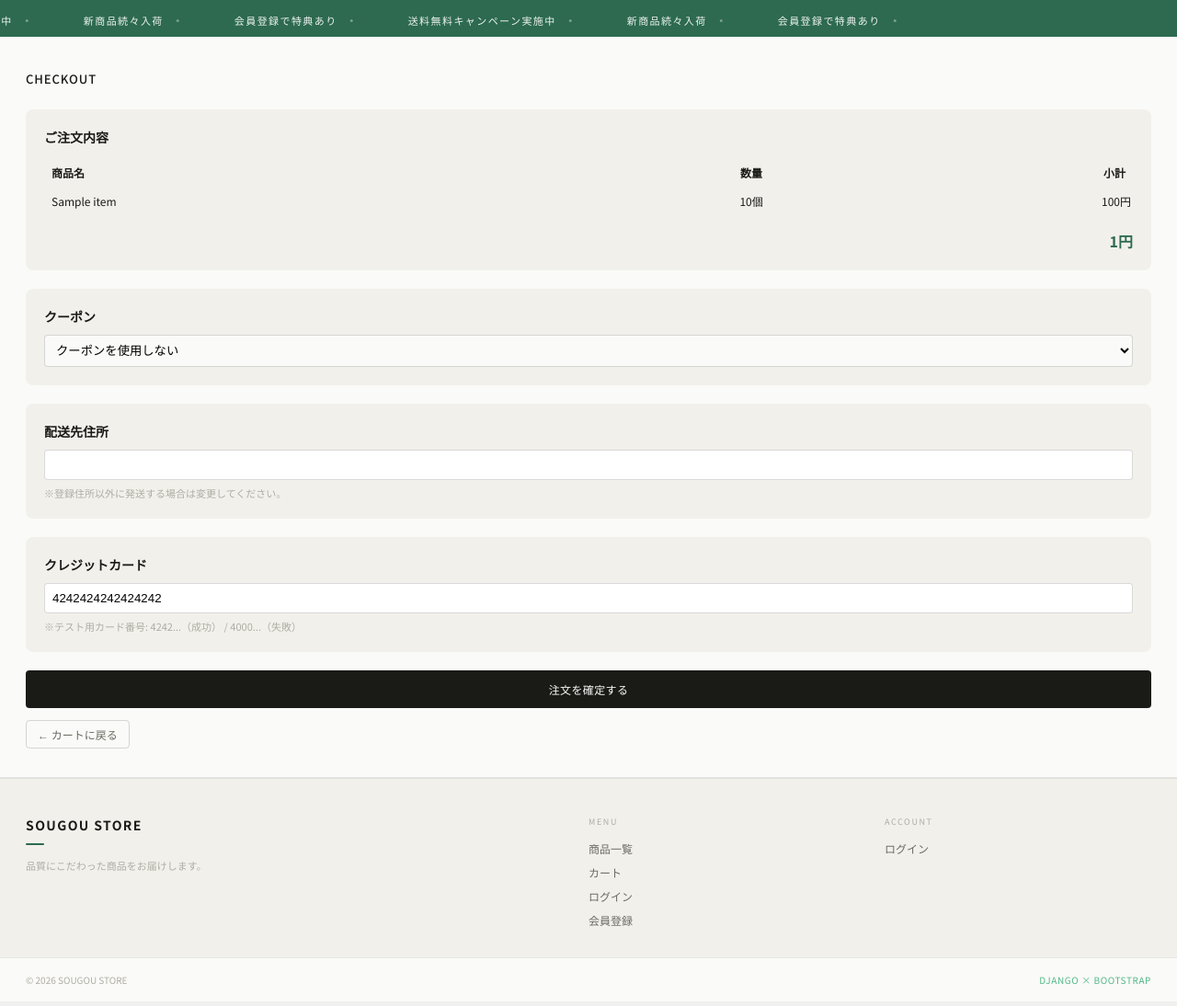
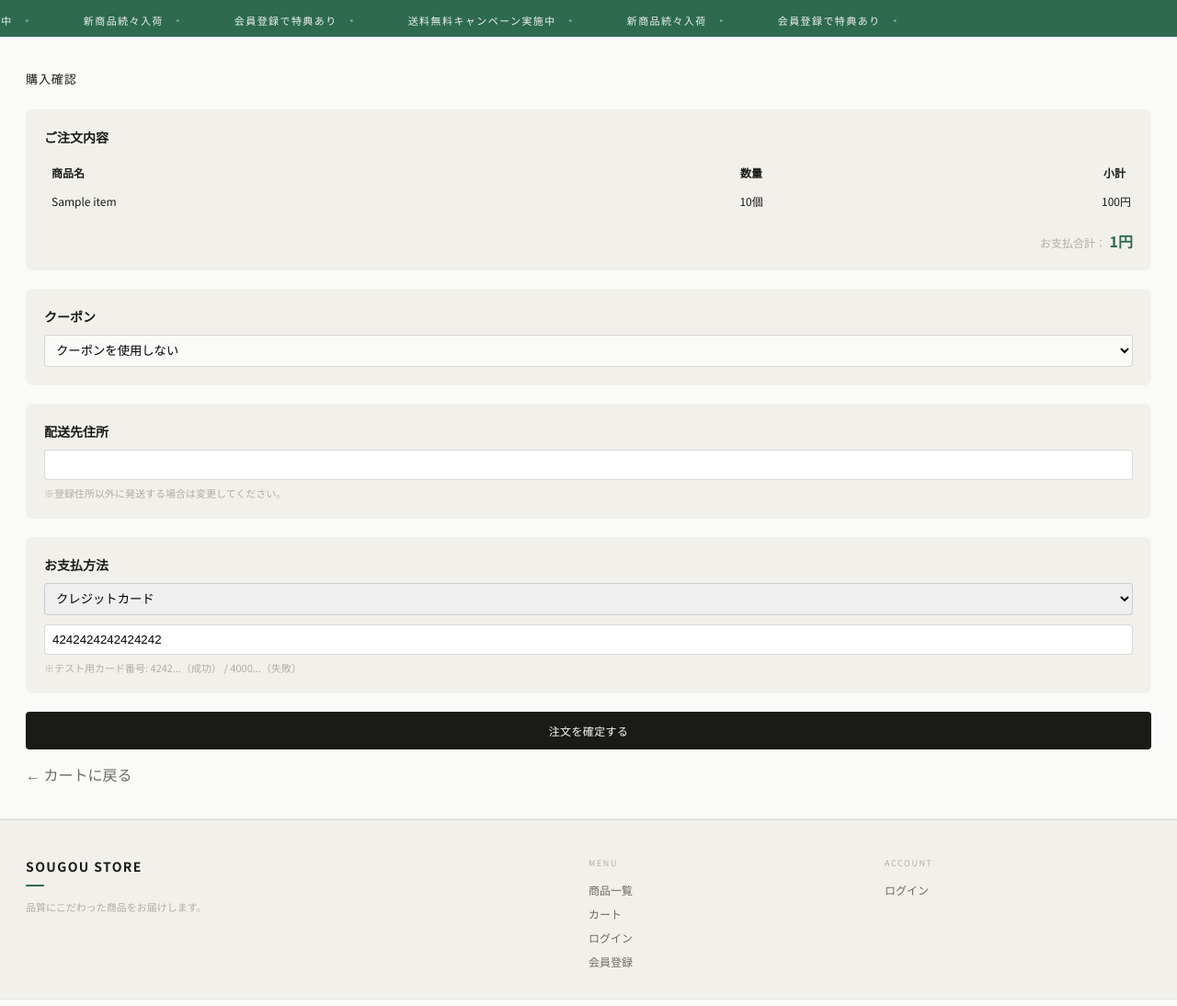
Before and after one commit to Yagoshi/sougou-enshu, a Django app: template store/templates/store/checkout.html in a window 1280 px wide. Shown: the part 54-1148 px from the top of the page at 92% size. Before the commit the page ends 1124 px from the top, so only its background shows below. Run offline with Django 5.2, Linux system fonts and the light colour scheme; tables that the repository leaves empty hold one stand-in row (values such as "Sample post"); the template is opened without the code that fills it: values that come from a table or form of the project are taken from there, most other values are stand-ins (such as "Sample title", 1, 10 or a date in 2020).

Commit message:
誤って編集されてしまったところを修正

```diff
--- a/store/templates/store/checkout.html
+++ b/store/templates/store/checkout.html
@@ -8,7 +8,7 @@
 
     <!-- タイトル -->
     <div class="section-header">
-        <span class="section-title">CHECKOUT</span>
+        <span class="section-title">購入確認</span>
     </div>
 
     <!-- 注文内容 -->
@@ -36,13 +36,13 @@
 
         <!-- 合計 -->
         <div id="price-display" style="margin-top:15px; text-align:right;">
+            <span style="font-size: 12px; color: var(--text3);">お支払合計：</span>
             <span style="color: var(--ac); font-size: 16px; font-weight: bold;" id="final-price">
                 {{ total_price }}円
             </span>
         </div>
     </div>
 
-    <!-- フォーム開始 -->
     <form action="{% url 'store:checkoutCommit' %}" method="POST">
         {% csrf_token %}
 
@@ -77,10 +77,21 @@
             </p>
         </div>
 
-        <!-- 支払い -->
+        <!-- 支払い方法 -->
         <div style="background: var(--bg2); padding: 20px; border-radius: var(--radius-lg); margin-bottom: 20px;">
-            <h2 style="font-size: 14px; margin-bottom: 10px;">クレジットカード</h2>
+            <h2 style="font-size: 14px; margin-bottom: 10px;">
+                お支払方法
+            </h2>
 
+            <!-- 支払い方法選択 -->
+            <select id="payment-method"
+                    style="width:100%; padding:8px; border:1px solid var(--border2); border-radius:var(--radius); margin-bottom:10px;">
+                <option value="card" selected>クレジットカード</option>
+                <option value="cod">代金引換</option>
+            </select>
+
+            <!-- クレジットカード入力 -->
+            <div id="card-area">
                 <input type="text" name="card_number"
                        value="4242424242424242"
                        maxlength="16"
@@ -92,6 +103,14 @@
                 </p>
             </div>
 
+            <!-- 代金引換 -->
+            <div id="cod-area" style="display:none;">
+                <p style="font-size:12px; color:var(--text2);">
+                    商品お届け時にお支払いください。
+                </p>
+            </div>
+        </div>
+
         <!-- エラー -->
         {% if error_message %}
         <p style="color:#e00; margin-bottom:10px;">{{ error_message }}</p>
@@ -101,22 +120,22 @@
         <button type="submit" class="btn-primary" style="width:100%; padding:12px;">
             注文を確定する
         </button>
-
     </form>
 
     <!-- 戻る -->
     <div style="margin-top:15px;">
-        <a href="{% url 'store:cart' %}" class="btn-ghost" style="padding:6px 12px;">
+        <a href="{% url 'store:cart' %}" style="color: var(--text2);">
             ← カートに戻る
         </a>
     </div>
 
 </div>
 
-<!-- JS（変更なし・見た目微調整のみ） -->
+<!-- JS -->
 <script>
 const originalTotal = {{ total_price }};
 
+// クーポン処理
 function calcDiscounted(originalTotal, couponType) {
     if (couponType === '20%') return Math.floor(originalTotal * 0.8);
     if (couponType === '50%') return Math.floor(originalTotal * 0.5);
@@ -133,13 +152,22 @@ document.getElementById('coupon-select').addEventListener('change', function ()
     if (discounted !== null) {
         const labelMap = {'20%': '20% OFF', '50%': '50% OFF', '99%': '99% OFF'};
         priceDisplay.innerHTML =
-            '<span style="color:var(--text3); text-decoration:line-through;">' + originalTotal.toLocaleString() + '円</span>' +
+            '<span style="color:var(--text3);">お支払合計：</span>' +
+            '<span style="text-decoration:line-through; color:var(--text3);">' + originalTotal.toLocaleString() + '円</span>' +
             '<span style="background:#e00; color:#fff; margin-left:6px; padding:2px 6px; border-radius:4px;">' + (labelMap[couponType] || couponType) + '</span><br>' +
             '<span style="color:var(--ac); font-size:16px; font-weight:bold;">' + discounted.toLocaleString() + '円</span>';
     } else {
         priceDisplay.innerHTML =
+            '<span style="color:var(--text3);">お支払合計：</span>' +
             '<span style="color:var(--ac); font-size:16px; font-weight:bold;">' + originalTotal.toLocaleString() + '円</span>';
     }
+});
+
+// 支払い方法切替
+document.getElementById("payment-method").addEventListener("change", function() {
+    const method = this.value;
+    document.getElementById("card-area").style.display = method === "card" ? "block" : "none";
+    document.getElementById("cod-area").style.display = method === "cod" ? "block" : "none";
 });
 </script>
 
```
Lines whose indentation alone changed are shown as unchanged.
